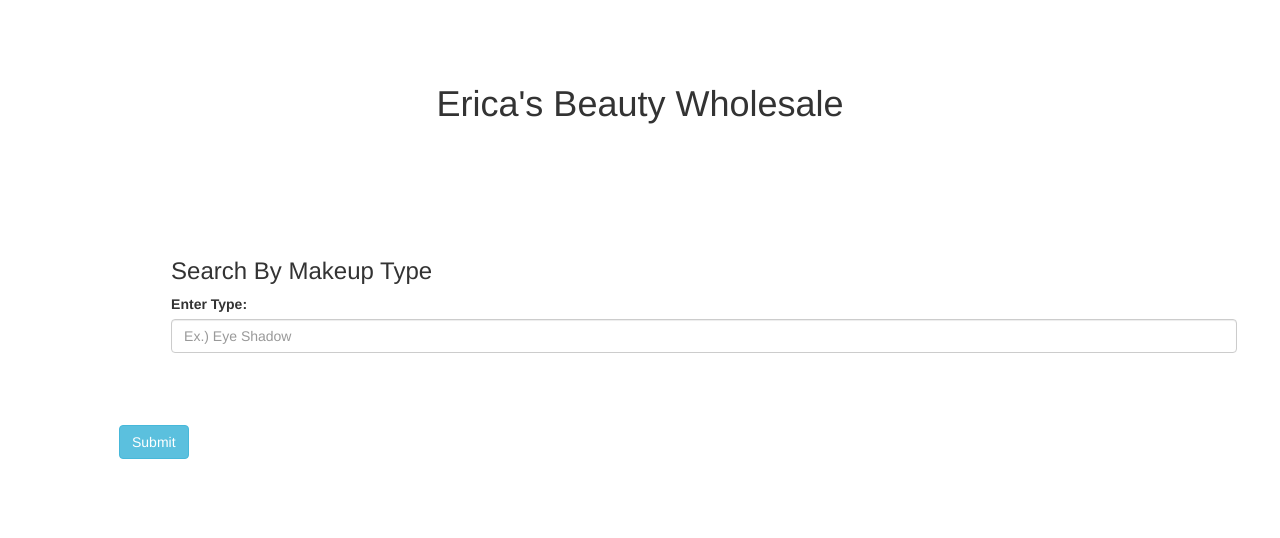
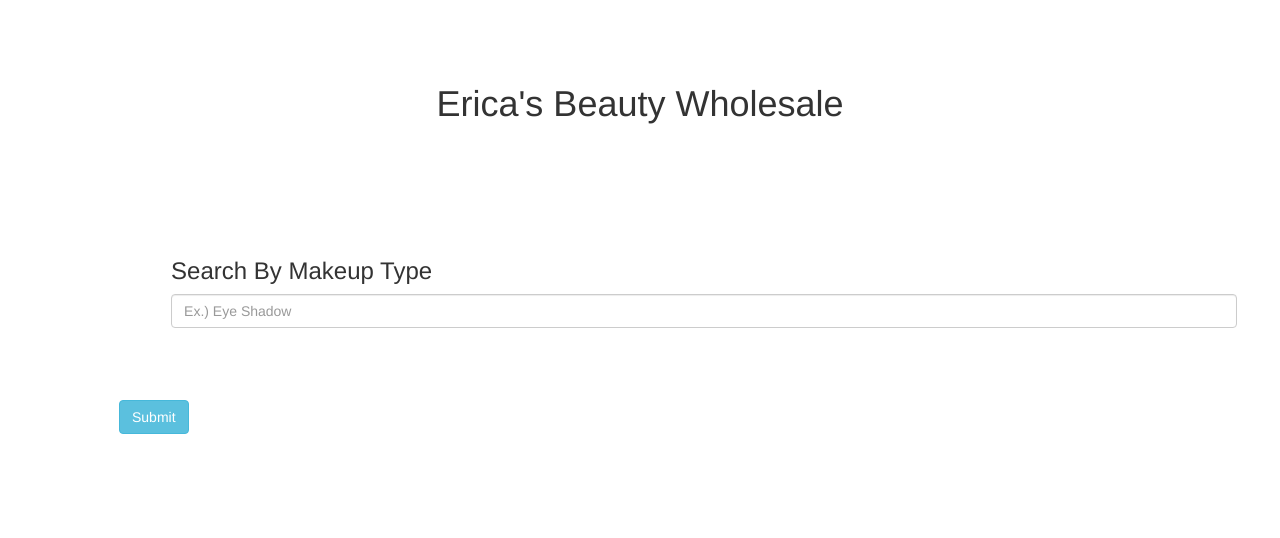
Before and after one commit to ericacha/makeupstore, a PHP site: template views/makeupList.twig in a window 1280 px wide. Shown: the top 538 px of the page. Run offline with PHP 8.4, Linux system fonts and the light colour scheme; the template is opened without the code that fills it, so the values that code supplies are empty; some libraries are stand-ins or nearby versions.

Commit message:
edit search.

```diff
--- a/views/makeupList.twig
+++ b/views/makeupList.twig
@@ -12,7 +12,7 @@
         <div class='container'>
             <h3>Search By Makeup Type</h3>
             <form action="/result">
-                    <label for="type">Enter Type:</label>
+
                     <input id="type" name="type" placeholder="Ex.) Eye Shadow" class="form-control" type="text">
                 </div><br>
                 <button type="submit" class="btn btn-info">Submit</button>
```
